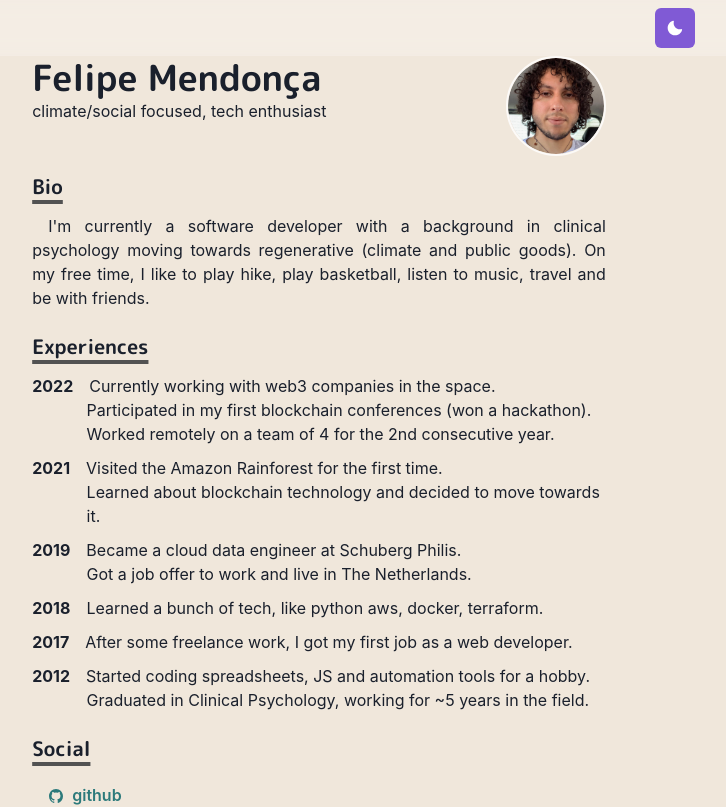
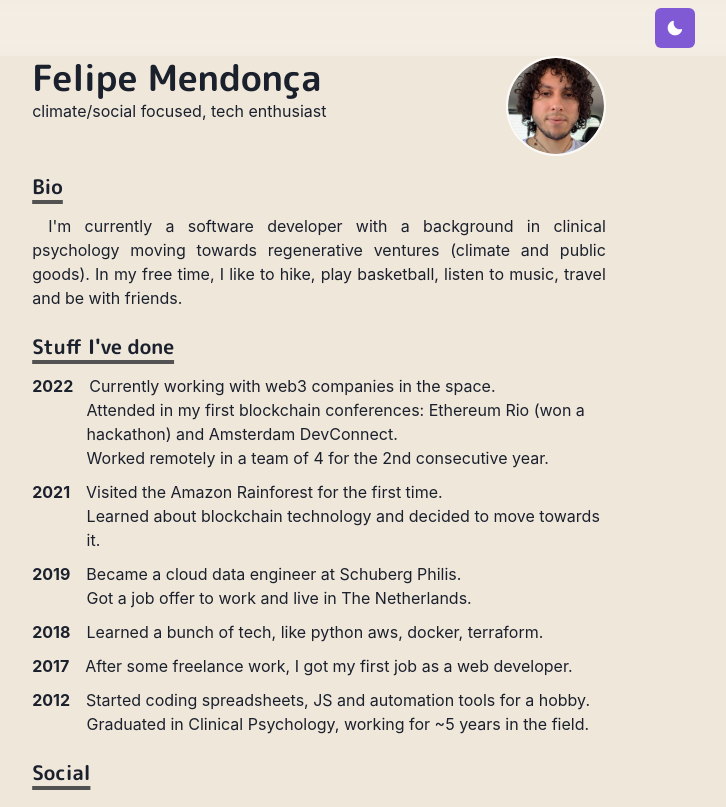
Before and after one commit to fysp11/personal-website, a Next.js app: page / in a window 1280 px wide. Shown: the top 807 px of the page, without its empty margins (321-1047 px from the left). Built offline with nearby package versions, Linux system fonts and the light colour scheme.

Commit message:
fixed some stuff

```diff
--- a/components/experiences.tsx
+++ b/components/experiences.tsx
@@ -11,7 +11,7 @@ interface ExperiencesProps {
 const Experiences = ({ experiences }: ExperiencesProps) => {
     return <>
         <Heading as="h3" variant="section-title">
-            Experiences
+            {"Stuff I've done"}
         </Heading>
         {experiences
             .sort((a, b) => b.year - a.year)
--- a/constants/experiences.ts
+++ b/constants/experiences.ts
@@ -8,8 +8,8 @@ export const EXPERIENCES_DATA: Experience[] = [
         year: 2022,
         comments: [
             'Currently working with web3 companies in the space',
-            'Participated in my first blockchain conferences (won a hackathon)',
-            'Worked remotely on a team of 4 for the 2nd consecutive year',
+            'Attended in my first blockchain conferences: Ethereum Rio (won a hackathon) and Amsterdam DevConnect',
+            'Worked remotely in a team of 4 for the 2nd consecutive year',
         ]
     },
     {
--- a/constants/profile.ts
+++ b/constants/profile.ts
@@ -27,7 +27,7 @@ export const ME_PROFILE: ProfileProps = {
         irlAvatar: IRL_AVATAR_JPEG,
         bio: [
             `I'm currently a software developer with a background in clinical psychology moving towards
-            regenerative (climate and public goods). On my free time, I like to play hike, play basketball,
+            regenerative ventures (climate and public goods). In my free time, I like to hike, play basketball,
             listen to music, travel and be with friends.`
         ]
     },
```
